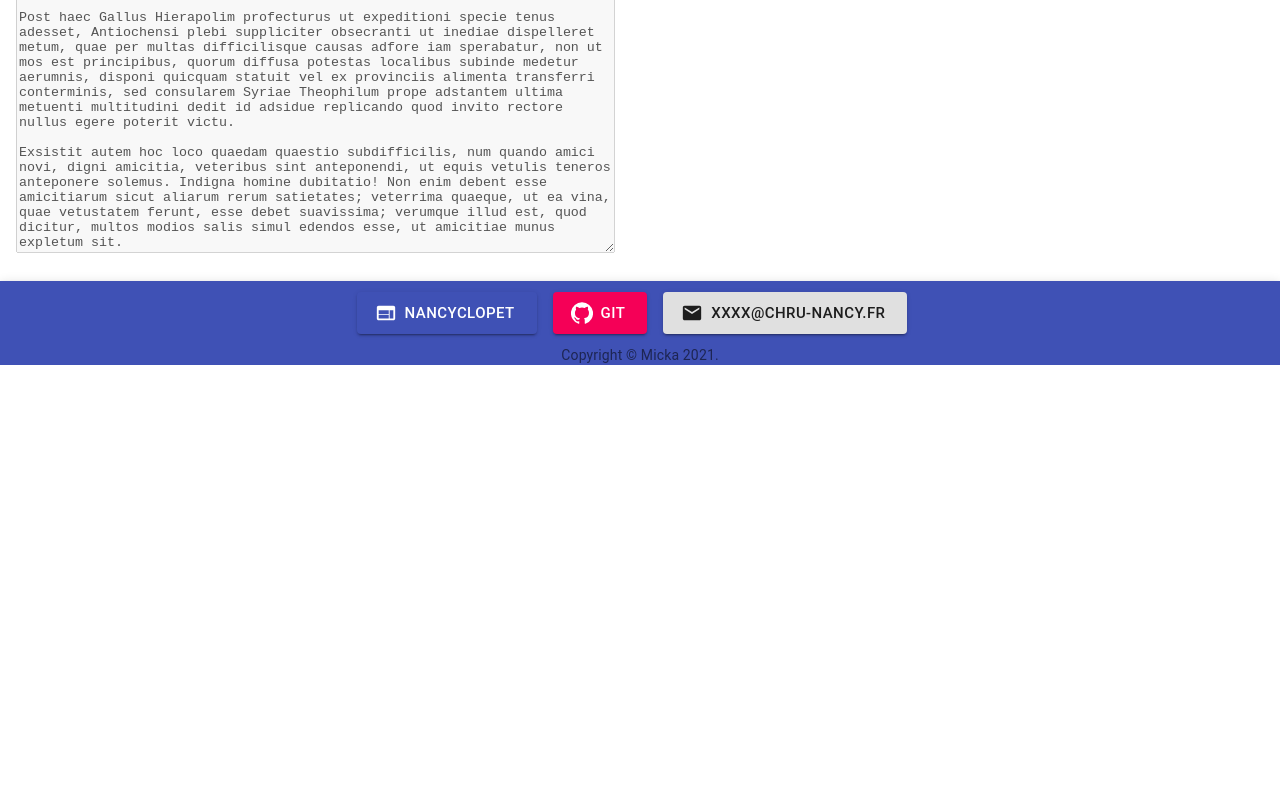
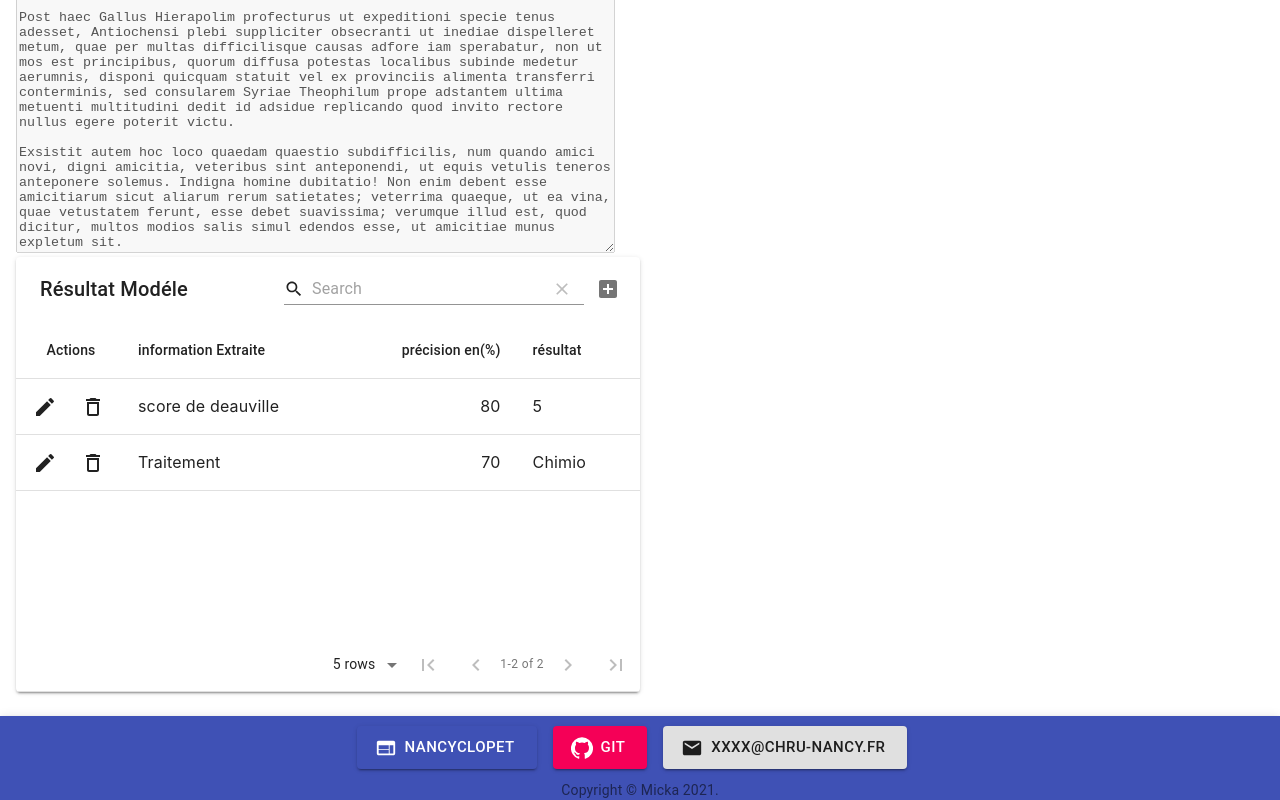
Before and after one commit to PierreEpron/pet, a React (Create React App) app in the folder platform/frontend/: page /Docpage in a window 1280 px wide. Shown: the part 1056-1856 px from the top of the page. Before the commit the page ends 1421 px from the top, so only its background shows below. Built offline with nearby package versions, Linux system fonts and the light colour scheme.

Commit message:
add new table for test

```diff
--- a/platform/frontend/src/components/Button/AddRow.js
+++ b/platform/frontend/src/components/Button/AddRow.js
@@ -0,0 +1,104 @@
+import React, { useState } from "react";
+import MaterialTable from "material-table";
+import { forwardRef } from 'react';
+import AddBox from '@material-ui/icons/AddBox';
+import ArrowDownward from '@material-ui/icons/ArrowDownward';
+import Check from '@material-ui/icons/Check';
+import ChevronLeft from '@material-ui/icons/ChevronLeft';
+import ChevronRight from '@material-ui/icons/ChevronRight';
+import Clear from '@material-ui/icons/Clear';
+import DeleteOutline from '@material-ui/icons/DeleteOutline';
+import Edit from '@material-ui/icons/Edit';
+import FilterList from '@material-ui/icons/FilterList';
+import FirstPage from '@material-ui/icons/FirstPage';
+import LastPage from '@material-ui/icons/LastPage';
+import Remove from '@material-ui/icons/Remove';
+import SaveAlt from '@material-ui/icons/SaveAlt';
+import Search from '@material-ui/icons/Search';
+import ViewColumn from '@material-ui/icons/ViewColumn';
+
+const tableIcons = {
+    Add: forwardRef((props, ref) => <AddBox {...props} ref={ref} />),
+    Check: forwardRef((props, ref) => <Check {...props} ref={ref} />),
+    Clear: forwardRef((props, ref) => <Clear {...props} ref={ref} />),
+    Delete: forwardRef((props, ref) => <DeleteOutline {...props} ref={ref} />),
+    DetailPanel: forwardRef((props, ref) => <ChevronRight {...props} ref={ref} />),
+    Edit: forwardRef((props, ref) => <Edit {...props} ref={ref} />),
+    Export: forwardRef((props, ref) => <SaveAlt {...props} ref={ref} />),
+    Filter: forwardRef((props, ref) => <FilterList {...props} ref={ref} />),
+    FirstPage: forwardRef((props, ref) => <FirstPage {...props} ref={ref} />),
+    LastPage: forwardRef((props, ref) => <LastPage {...props} ref={ref} />),
+    NextPage: forwardRef((props, ref) => <ChevronRight {...props} ref={ref} />),
+    PreviousPage: forwardRef((props, ref) => <ChevronLeft {...props} ref={ref} />),
+    ResetSearch: forwardRef((props, ref) => <Clear {...props} ref={ref} />),
+    Search: forwardRef((props, ref) => <Search {...props} ref={ref} />),
+    SortArrow: forwardRef((props, ref) => <ArrowDownward {...props} ref={ref} />),
+    ThirdStateCheck: forwardRef((props, ref) => <Remove {...props} ref={ref} />),
+    ViewColumn: forwardRef((props, ref) => <ViewColumn {...props} ref={ref} />)
+  };
+
+export default function AddRow() {
+
+const { useState } = React;
+
+  const [columns, setColumns] = useState([
+    {
+      title: 'information Extraite', field: 'info',
+      editComponent: props => (
+        <input
+          type="text"
+          value={props.value}
+          onChange={e => props.onChange(e.target.value)}
+        />
+      )
+    },
+    { title: 'précision en(%)', field: 'preci', type: 'numeric' },
+    { title: 'résultat', field: 'result' },
+  ]);
+
+  const [data, setData] = useState([
+    { info: 'score de deauville', preci: 80, result: '5'},
+    { info: 'Traitement', preci: 70, result: 'Chimio'},
+  ]);
+
+  return (
+    <MaterialTable
+      title="Résultat Modéle"
+      icons={tableIcons}
+      columns={columns}
+      data={data}
+      editable={{
+        onRowAdd: newData =>
+          new Promise((resolve, reject) => {
+            setTimeout(() => {
+              setData([...data, newData]);
+
+              resolve();
+            }, 1000)
+          }),
+        onRowUpdate: (newData, oldData) =>
+          new Promise((resolve, reject) => {
+            setTimeout(() => {
+              const dataUpdate = [...data];
+              const index = oldData.tableData.id;
+              dataUpdate[index] = newData;
+              setData([...dataUpdate]);
+
+              resolve();
+            }, 1000)
+          }),
+        onRowDelete: oldData =>
+          new Promise((resolve, reject) => {
+            setTimeout(() => {
+              const dataDelete = [...data];
+              const index = oldData.tableData.id;
+              dataDelete.splice(index, 1);
+              setData([...dataDelete]);
+
+              resolve();
+            }, 1000)
+          }),
+      }}
+    />
+  )
+}
--- a/platform/frontend/src/pages/DocPage.js
+++ b/platform/frontend/src/pages/DocPage.js
@@ -20,6 +20,7 @@ import Grid from '@material-ui/core/Grid';
 import TextArea from "../components/Text/TextArea"
 import Footer from "../components/Footer"
 import BoxCheck from '../components/BoxCheck'
+import AddRow from '../components/Button/AddRow'
 
 
 const useRowStyles = makeStyles({
@@ -72,10 +73,6 @@ function Row(props) {
   const { row } = props;
   const [open, setOpen] = React.useState(false);
   const classes = useRowStyles();
-
-
-
-
 
   return (
     <React.Fragment>
@@ -157,6 +154,7 @@ export default function CollapsibleTable() {
   return (
     <div>
       <Header/>
+
         <Container maxWidth="lg" className={classes.container}>
           <Grid container spacing={2}>
               <Grid xs={12} sm={6}>
@@ -181,8 +179,13 @@ export default function CollapsibleTable() {
                 </Table>
               </TableContainer>
             </Grid>
+            <Grid xs={12} sm={6}>
+                  <AddRow />
+              </Grid>
           </Grid>
         </Container>
+
+
       <Footer/>
     </div>
   );
```
